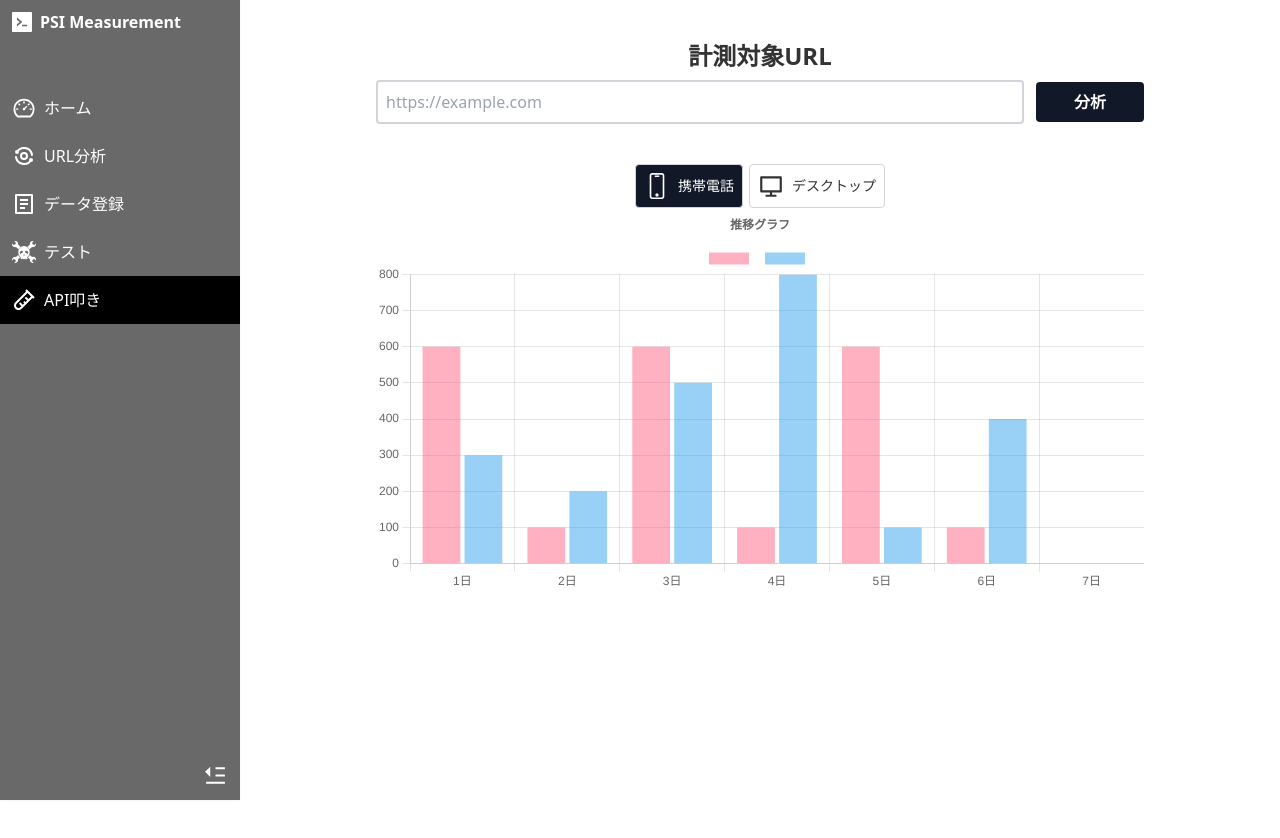
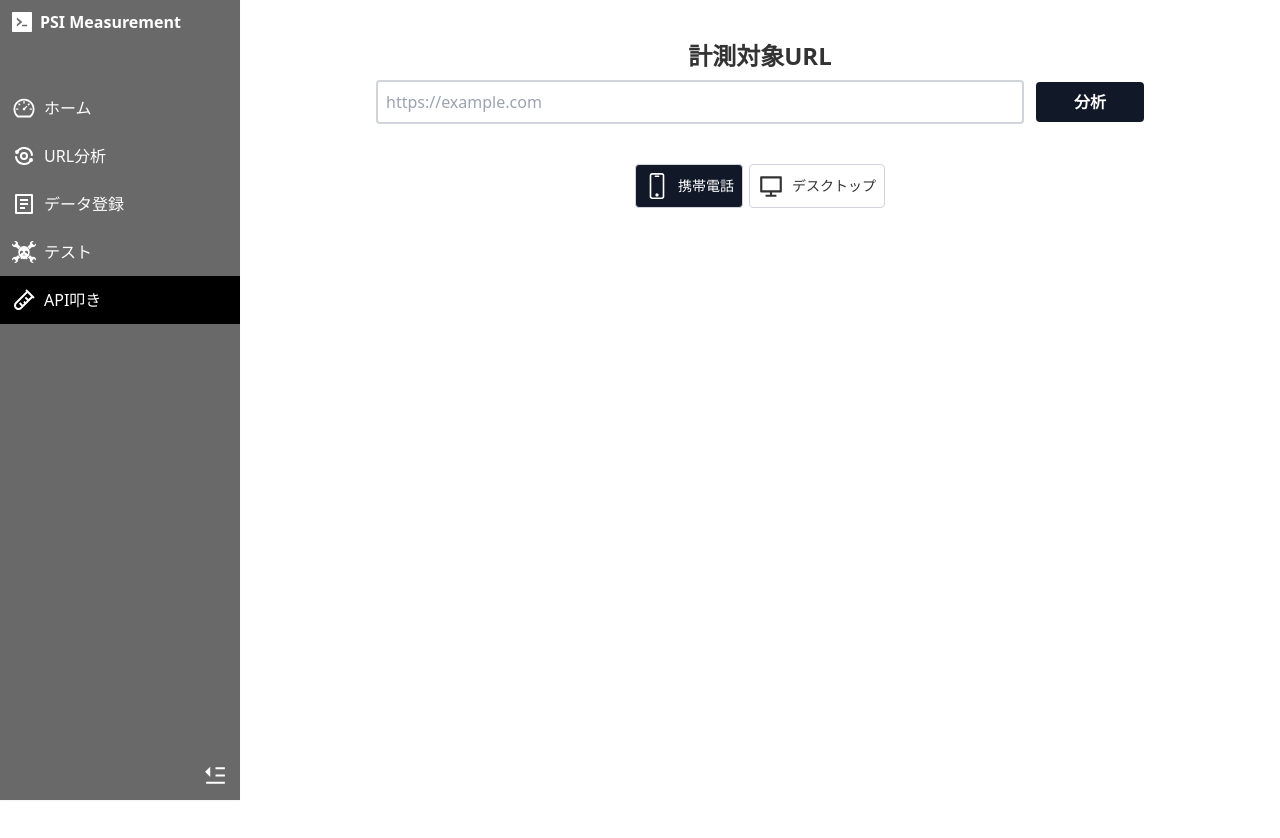
Before and after one commit to ppppppsmash/my-project, a Next.js app in the folder client/: page /apitest in a window 1280 px wide. Shown: the top 838 px of the page. Built offline with nearby package versions, Linux system fonts and the light colour scheme.

Commit message:
add: 棒グラフコンポーネント

```diff
--- a/client/app/apitest/page.tsx
+++ b/client/app/apitest/page.tsx
@@ -8,42 +8,7 @@ import { urlValidate } from '@/lib/urlValidate'
 import { SlScreenSmartphone } from 'react-icons/sl'
 import { RiComputerLine } from 'react-icons/ri'
 import Loading from '@/components/Loading'
-
-import { Chart as ChartJS, CategoryScale, LinearScale, BarElement, Title, Tooltip, Legend } from 'chart.js'
-import { Bar } from 'react-chartjs-2'
-ChartJS.register(
-  CategoryScale,
-  LinearScale,
-  BarElement,
-  Title,
-  Tooltip,
-  Legend
-);
-
-export const options = {
-  responsive: true,
-  plugins: {
-    legend: {
-      position: 'top' as const,
-    },
-    title: {
-      display: true,
-      text: '推移グラフ',
-    }
-  }
-}
-
-const labels = ['1日', '2日', '3日', '4日', '5日', '6日', '7日']
-
-const testData = [
-  {id: 1, label:'', data: [600, 100, 600, 100, 600, 100], backgroundColor: 'rgba(255, 99, 132, 0.5)',},
-  {id: 2, label:'', data: [300, 200, 500, 800, 100, 400], backgroundColor: 'rgba(53, 162, 235, 0.5)',},
-]
-
-export const data = {
-  labels,
-  datasets: testData,
-};
+import BarGraph from '@/components/BarGraph'
 
 interface Props extends ApiResultType {}
 
@@ -117,6 +82,7 @@ const page: NextPage<Props> = (props): JSX.Element => {
 
        setVisible(true)
        setLoading(false)
+       console.log(pageList)
     }
   }
 
@@ -174,18 +140,12 @@ const page: NextPage<Props> = (props): JSX.Element => {
           { loading && <Loading /> }
           {/* mobile */}
           { !loading && mobileResults && selectedDevice === 'mobile' &&
-            mobilePageList.map((mobilePage) => (
-              <div>mobile: {mobilePage.score}</div>
-            ))
+            <BarGraph pageList={mobilePageList} />
           }
           {/* desktop */}
           { !loading && results && selectedDevice === 'desktop' &&
-            pageList.map((page) => (
-              <div>desktop: {page.score}</div>
-            ))
+            <BarGraph pageList={pageList} />
           }
-
-          <Bar datasetIdKey='id' options={options} data={data} />
         </div>
       </section>
     </div>
--- /dev/null
+++ b/client/components/BarGraph/index.tsx
@@ -0,0 +1,51 @@
+import { FC } from 'react'
+import { Chart as ChartJS, CategoryScale, LinearScale, BarElement, Title, Tooltip, Legend } from 'chart.js'
+import { Bar } from 'react-chartjs-2'
+import { ApiResultType } from '@/type'
+ChartJS.register(
+  CategoryScale,
+  LinearScale,
+  BarElement,
+  Title,
+  Tooltip,
+  Legend
+)
+
+interface Props {
+  pageList: ApiResultType[]
+}
+
+export const options = {
+  responsive: true,
+  plugins: {
+    legend: {
+      position: 'top' as const,
+    },
+    title: {
+      display: true,
+      text: '推移グラフ',
+    }
+  }
+}
+
+const today = new Date().toLocaleDateString()
+
+const labels = ['1日', '2日', '3日', '4日', '5日', '6日', '7日']
+
+const index: FC<Props> = ({pageList}): JSX.Element => {
+  const todayScore = pageList.filter(page => page.date === today)
+  const testData = [
+    {id: 1, label:'', data: pageList.map((page) => (page.score)), backgroundColor: 'rgba(105, 105, 105, 0.5)',},
+  ]
+
+  const data = {
+    labels,
+    datasets: testData,
+  }
+
+  return (
+      <Bar datasetIdKey='id' options={options} data={data} />
+  )
+}
+
+export default index
--- a/client/lib/urlValidate.ts
+++ b/client/lib/urlValidate.ts
@@ -7,7 +7,5 @@ export const urlValidate = (url: string) => {
     finalUrl = new URL('https://' + url)
   }
 
-  console.log(finalUrl)
-
   return finalUrl.origin
 }
```
